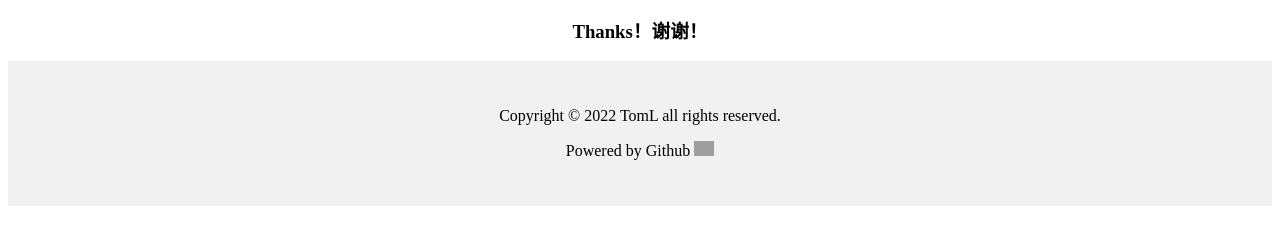
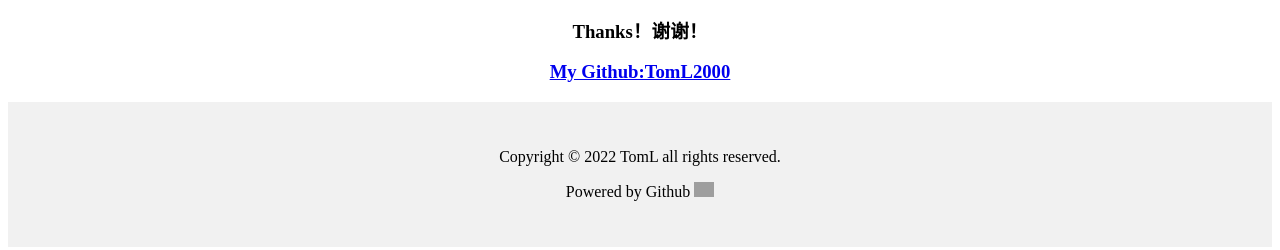
Before and after one commit to TomL2000/toml2000.github.io, a plain HTML site: page index.html in a window 1280 px wide. Shown: the part 475-725 px from the top of the page. Drawn offline with Linux system fonts and the light colour scheme; grey boxes are pictures that could not be loaded.

Commit message:
Update index.html

```diff
--- a/index.html
+++ b/index.html
@@ -25,6 +25,7 @@
         <h3>此博客正在测试中！</h3>
         <h3>我很高兴你可以来看我的博客！</h3>
         <h3>Thanks！谢谢！</h3>
+        <a href="https://github.com/TomL2000"><h3>My Github:TomL2000</h3></a>
     </div>
 
     <div style="
@@ -33,7 +34,7 @@
     padding: 30px;
     ">
     <p>Copyright © 2022 TomL all rights reserved.</p>
-        <p>Powered by Github <img src="https://toml2000.github.io/img-Bed/githublogo.png" height="15"></p>
+    <p>Powered by Github <a href="github.com"><img src="https://toml2000.github.io/img-Bed/githublogo.png" height="15"><a></p>
     </div>
 </body>
 </html>
```
